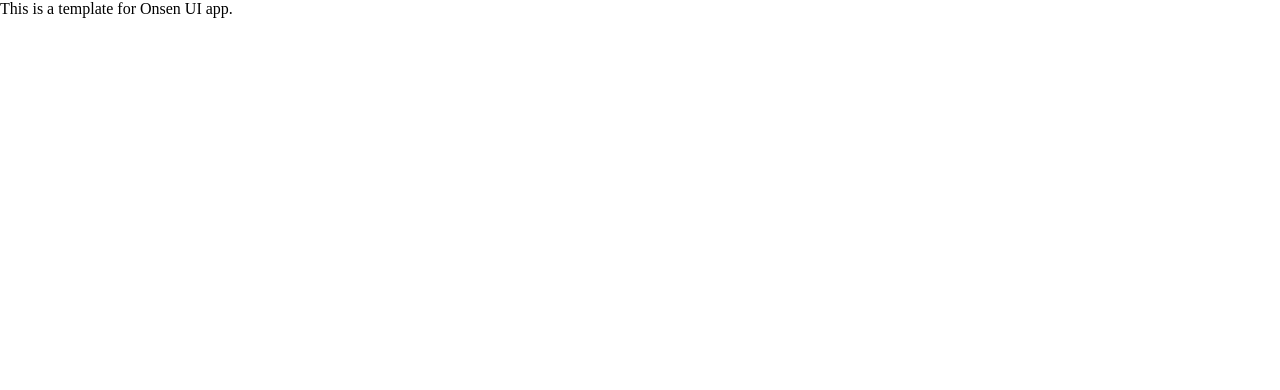
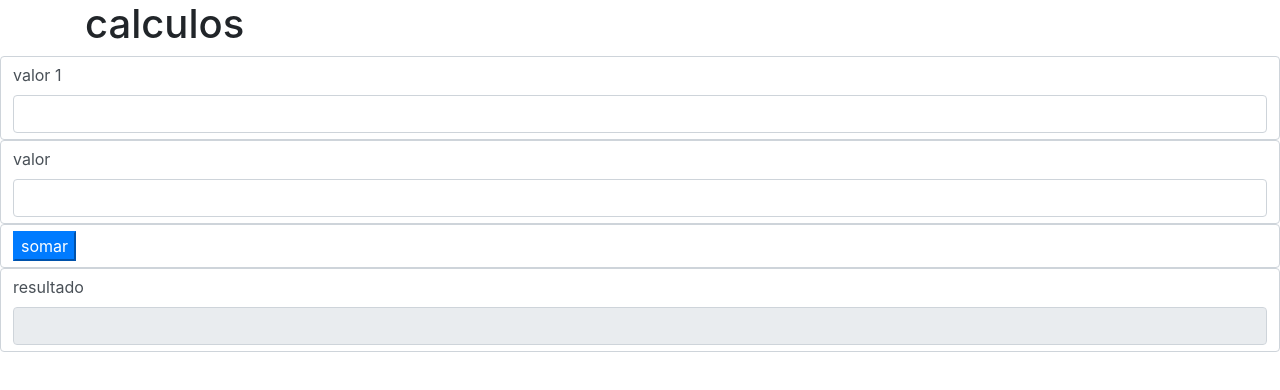
Before and after one commit to 001001111001001/projeto-mobile, a website: page www/index.html in a window 1280 px wide. Drawn offline with Linux system fonts and the light colour scheme.

Commit message:
definindo o layout

```diff
--- a/www/index.html
+++ b/www/index.html
@@ -5,25 +5,55 @@
   <meta name="viewport" content="width=device-width, initial-scale=1, maximum-scale=1, user-scalable=no, viewport-fit=cover">
   <meta http-equiv="Content-Security-Policy" content="default-src * data: gap: https://ssl.gstatic.com; style-src * 'unsafe-inline'; script-src * 'unsafe-inline' 'unsafe-eval'">
   <script src="components/loader.js"></script>
-  <script src="lib/onsenui/js/onsenui.min.js"></script>
+  <script src="lib/jquery-3.4.1.min.js"></script>
 
   <link rel="stylesheet" href="components/loader.css">
-  <link rel="stylesheet" href="lib/onsenui/css/onsenui.css">
-  <link rel="stylesheet" href="lib/onsenui/css/onsen-css-components.css">
+  <link rel="stylesheet" href="lib/css/bootstrap.min.css">
   <link rel="stylesheet" href="css/style.css">
 
   <script>
-    ons.ready(function() {
-      console.log("Onsen UI is ready!");
-    });
-
-    if (ons.platform.isIPhoneX()) {
-      document.documentElement.setAttribute('onsflag-iphonex-portrait', '');
-      document.documentElement.setAttribute('onsflag-iphonex-landscape', '');
-    }
   </script>
 </head>
 <body>
-  This is a template for Onsen UI app.
+<div class="container">
+  <div class="row">
+    <div class="col-sm">
+      <h1>calculos<h1>
+  </div>
+  </div>
+  </div>
+  <div class="row">
+    <div class="col-sm">
+     <div class="form-control">
+       <label for="">valor 1 </label>
+       <input type="number" class="form-control">
+     </div>
+    </div>
+  </div>
+ <div class="row">
+    <div class="col-sm">
+     <div class="form-control">
+       <label for="">valor  </label>
+       <input type="number" class="form-control">
+     </div>
+    </div>
+  </div>
+   <div class="row">
+    <div class="col-sm">
+     <div class="form-control">
+       <button class="btn-primary btn-clock"> somar </button>
+     </div>
+    </div>
+    </div>
+    <div class="row">
+    <div class="col-sm">
+     <div class="form-control">
+       <label for="">resultado </label>
+       <input type="number" class="form-control"readonly>
+     </div>
+    </div>
+  </div>
+
+
 </body>
 </html>
```
